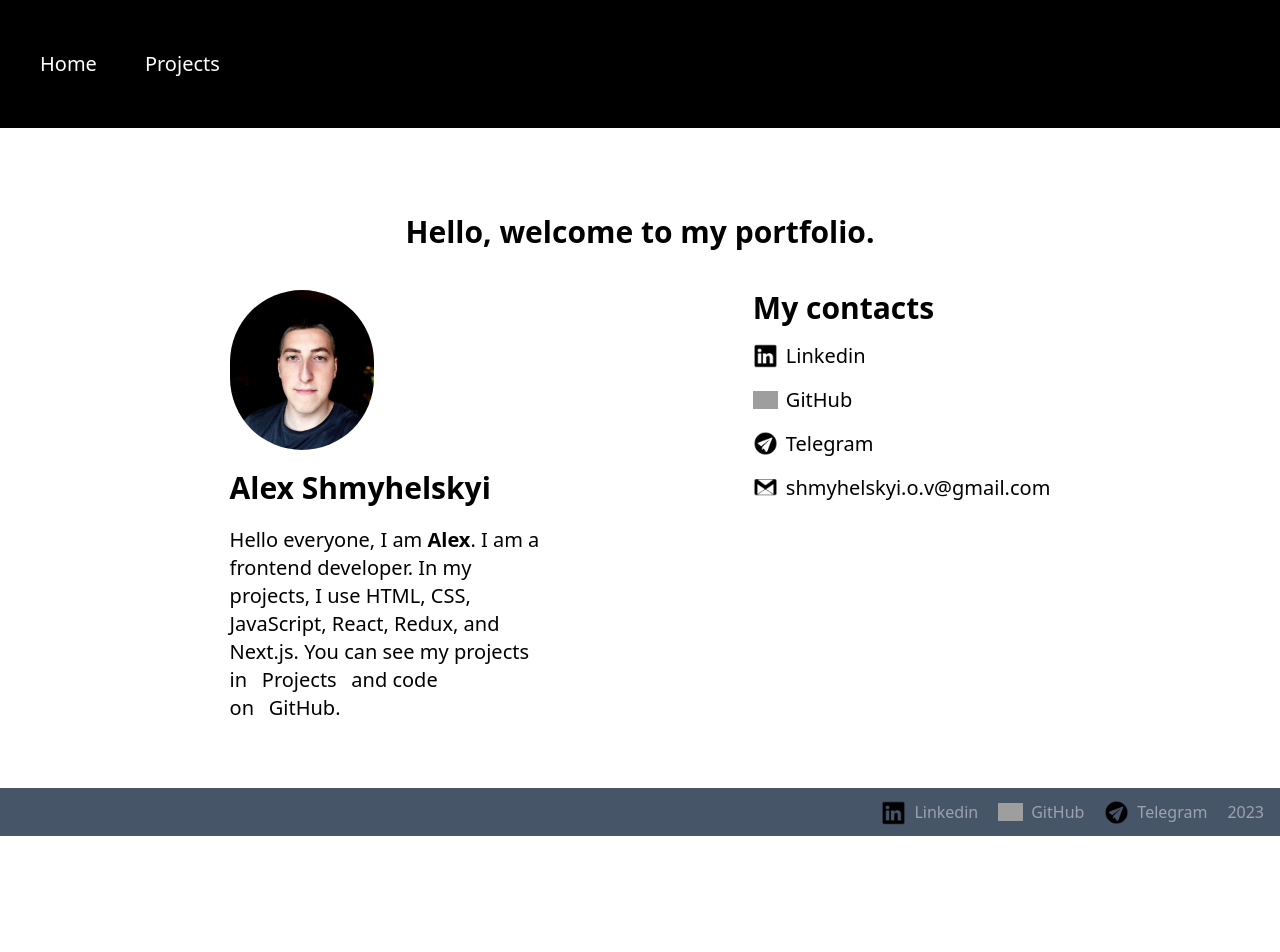
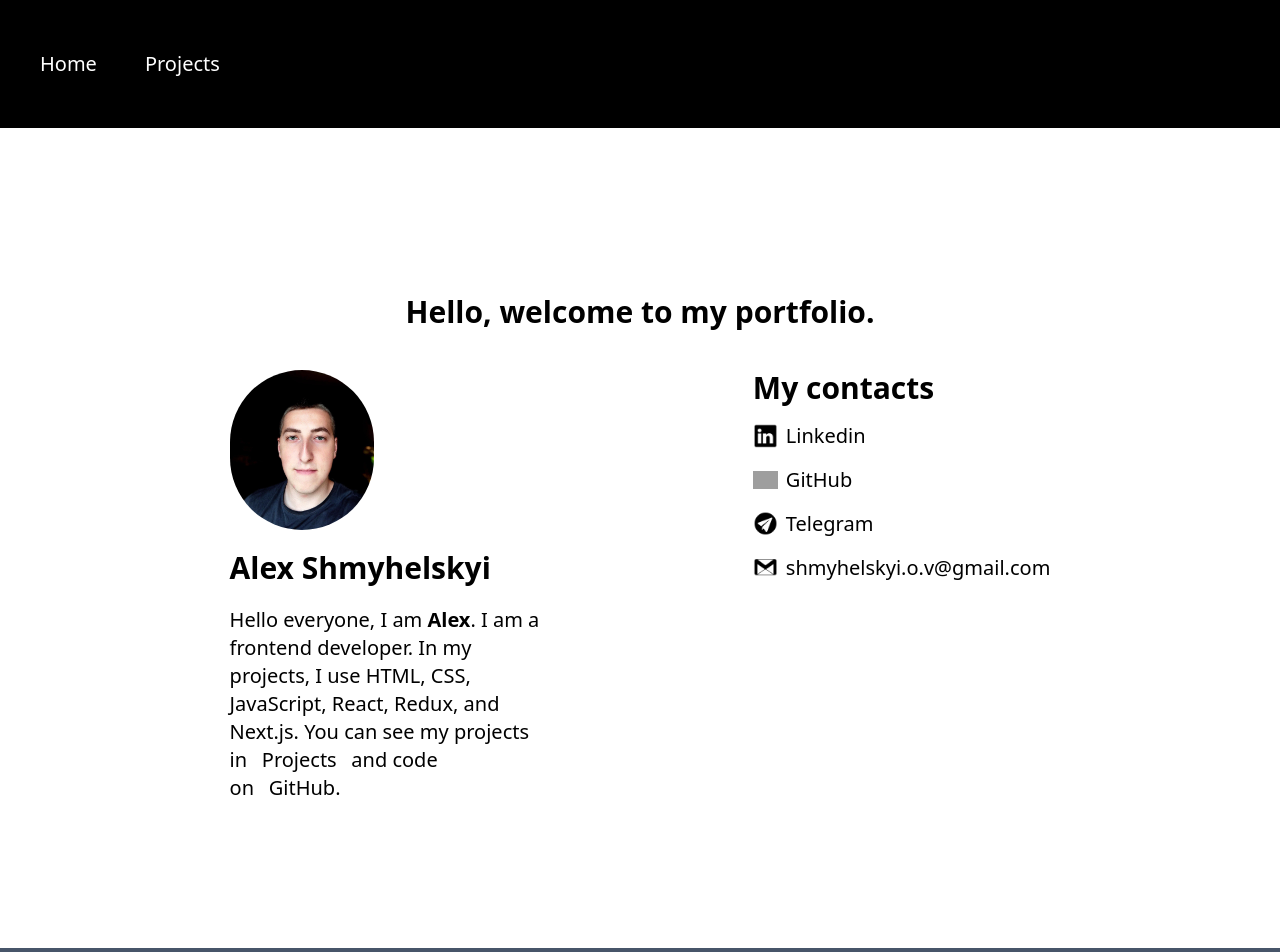
Before and after one commit to Shmyhelskiy/portfolio, a Next.js app: page / in a window 1280 px wide. Shown: the top 952 px of the page. Before the commit the page ends 836 px from the top, so only its background shows below. Built offline with nearby package versions, Linux system fonts and the light colour scheme; grey boxes are pictures that could not be loaded.

Commit message:
change some styles

```diff
--- a/components/Footer.tsx
+++ b/components/Footer.tsx
@@ -4,7 +4,7 @@ import Image from "next/image";
 const Footer = () => {
     const year: Date  = new Date()
     return (
-        <footer className="h-12 flex text-gray-400 items-center justify-end bg-slate-600 pr-4 mt-auto">
+        <footer className=" min-w-full h-12 flex text-gray-400 items-center justify-end bg-slate-600 pr-4 mt-auto">
             <a href="https://www.linkedin.com/in/shmyhelskyi-oleksandr/" target="_blank" className="footer-link">
                 <Image src="/linkedin.webp" alt="Linkedin" width={25} height={25}/>
                 Linkedin
--- a/src/pages/index.tsx
+++ b/src/pages/index.tsx
@@ -11,7 +11,7 @@ export default function Home() {
       <Head>
         <title>Home</title>
       </Head>
-      <main className="flex w-full mt-5 min-h-[80vh] items-center justify-center bg-white">
+      <main className="flex w-full mt-5 min-h-screen items-center justify-center bg-white">
         <div className="min-h-full flex flex-col items-center">
             <Heading text="Hello, welcome to my portfolio." />
             <div className="pt-5 mt-5 flex justify-around max-w-[70%]">
--- a/src/pages/projects/calculator/index.tsx
+++ b/src/pages/projects/calculator/index.tsx
@@ -13,7 +13,7 @@ const Calculator = () => {
         <Head>
         <title>Calculator</title>
         </Head>
-        <main className="flex items-center justify-center h-[80vh]">
+        <main className="flex items-center justify-center h-screen">
             <div className="gap-2 w-[350px] h-[400px] border-2 border-black rounded-2xl bg-gray-800 flex flex-col items-center justify-center">
                 <div className="w-[80%] h-[40px] flex items-center justify-center bg-cyan-800">
                     <h3 className="w-[85%] text-right rounded-2xl bg-gray-400 pr-1 overflow-hidden">
--- a/src/pages/projects/flash-card/index.tsx
+++ b/src/pages/projects/flash-card/index.tsx
@@ -15,7 +15,7 @@ useEffect (() => {
     <Head>
       <title>Flash Card</title>
     </Head>
-    <div className="flex m-5 h-full items-center flex-col mb-5">
+    <div className="flex m-5 h-screen items-center flex-col mb-5">
       <div className="w-full h-14 flex justify-evenly sm:text-2xl md:text-3xl lg:text-4xl">
         <div>
           <span>Score: {data.score} </span>
--- a/src/pages/projects/to-do-list/index.tsx
+++ b/src/pages/projects/to-do-list/index.tsx
@@ -14,20 +14,20 @@ const ToDo = () => {
     dispatch({ type: "CREATE_STATE" });
     }, [dispatch]);
     return (
-        <div className=" h-[80vh] flex  flex-col relative">
+        <div className="h-screen flex  flex-col relative">
             <Header />
             <main className="flex justify-center text-center">
-                <div className="min-w-[250px] max-w-[500px] max-h-[600px] mr-5 mt-3 break-all overflow-x-auto">
+                <div className="min-w-[250px] max-w-[500px] max-h-[800px] mr-5 mt-3 break-all overflow-x-auto">
                     <Heading text="To-Do"></Heading>
                     <TODO></TODO>
                 </div>
-                <div  className="min-w-[250px] max-w-[500px] mr-5 mt-3 break-all max-h-[600px] overflow-x-auto ">
+                <div  className="min-w-[250px] max-w-[500px] mr-5 mt-3 break-all max-h-[800px] overflow-x-auto ">
                 <Heading text="Done"></Heading>
                     <Done></Done>
                 </div>
             </main>
             <div onClick={()=> dispatch(cleanstate())}>
-                <svg xmlns="http://www.w3.org/2000/svg" fill="none" viewBox="0 0 24 24" stroke-width="1.5" stroke="currentColor" className="w-10 h-10 absolute right-5 rounded-full bottom-5 hover:bg-sky-300"><path stroke-linecap="round" stroke-linejoin="round" d="M14.74 9l-.346 9m-4.788 0L9.26 9m9.968-3.21c.342.052.682.107 1.022.166m-1.022-.165L18.16 19.673a2.25 2.25 0 01-2.244 2.077H8.084a2.25 2.25 0 01-2.244-2.077L4.772 5.79m14.456 0a48.108 48.108 0 00-3.478-.397m-12 .562c.34-.059.68-.114 1.022-.165m0 0a48.11 48.11 0 013.478-.397m7.5 0v-.916c0-1.18-.91-2.164-2.09-2.201a51.964 51.964 0 00-3.32 0c-1.18.037-2.09 1.022-2.09 2.201v.916m7.5 0a48.667 48.667 0 00-7.5 0" /></svg>
+                <svg xmlns="http://www.w3.org/2000/svg" fill="none" viewBox="0 0 24 24" stroke-width="1.5" stroke="currentColor" className="w-10 h-10 absolute right-10 rounded-full  hover:bg-sky-300"><path stroke-linecap="round" stroke-linejoin="round" d="M14.74 9l-.346 9m-4.788 0L9.26 9m9.968-3.21c.342.052.682.107 1.022.166m-1.022-.165L18.16 19.673a2.25 2.25 0 01-2.244 2.077H8.084a2.25 2.25 0 01-2.244-2.077L4.772 5.79m14.456 0a48.108 48.108 0 00-3.478-.397m-12 .562c.34-.059.68-.114 1.022-.165m0 0a48.11 48.11 0 013.478-.397m7.5 0v-.916c0-1.18-.91-2.164-2.09-2.201a51.964 51.964 0 00-3.32 0c-1.18.037-2.09 1.022-2.09 2.201v.916m7.5 0a48.667 48.667 0 00-7.5 0" /></svg>
             </div>
         </div>
     );
```
